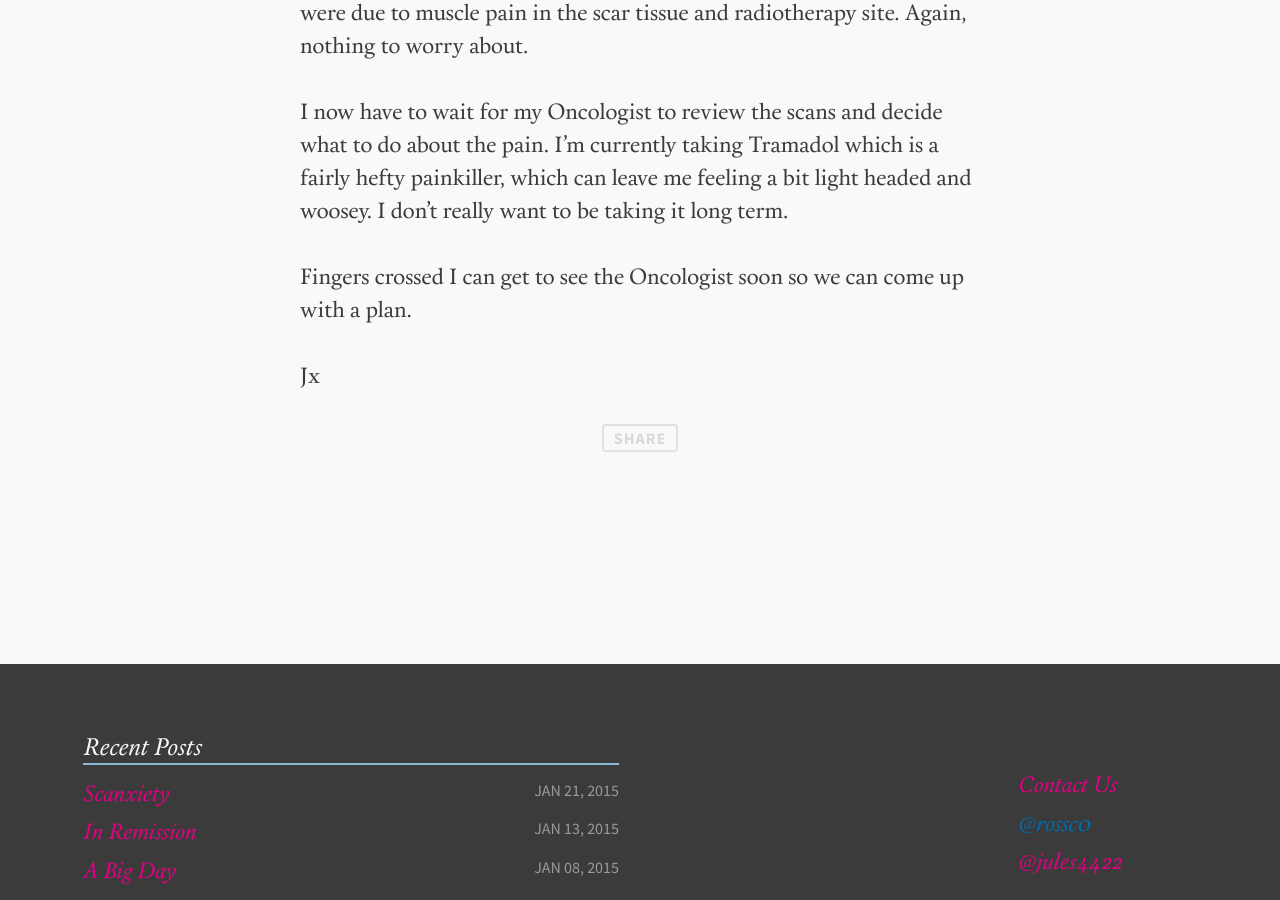
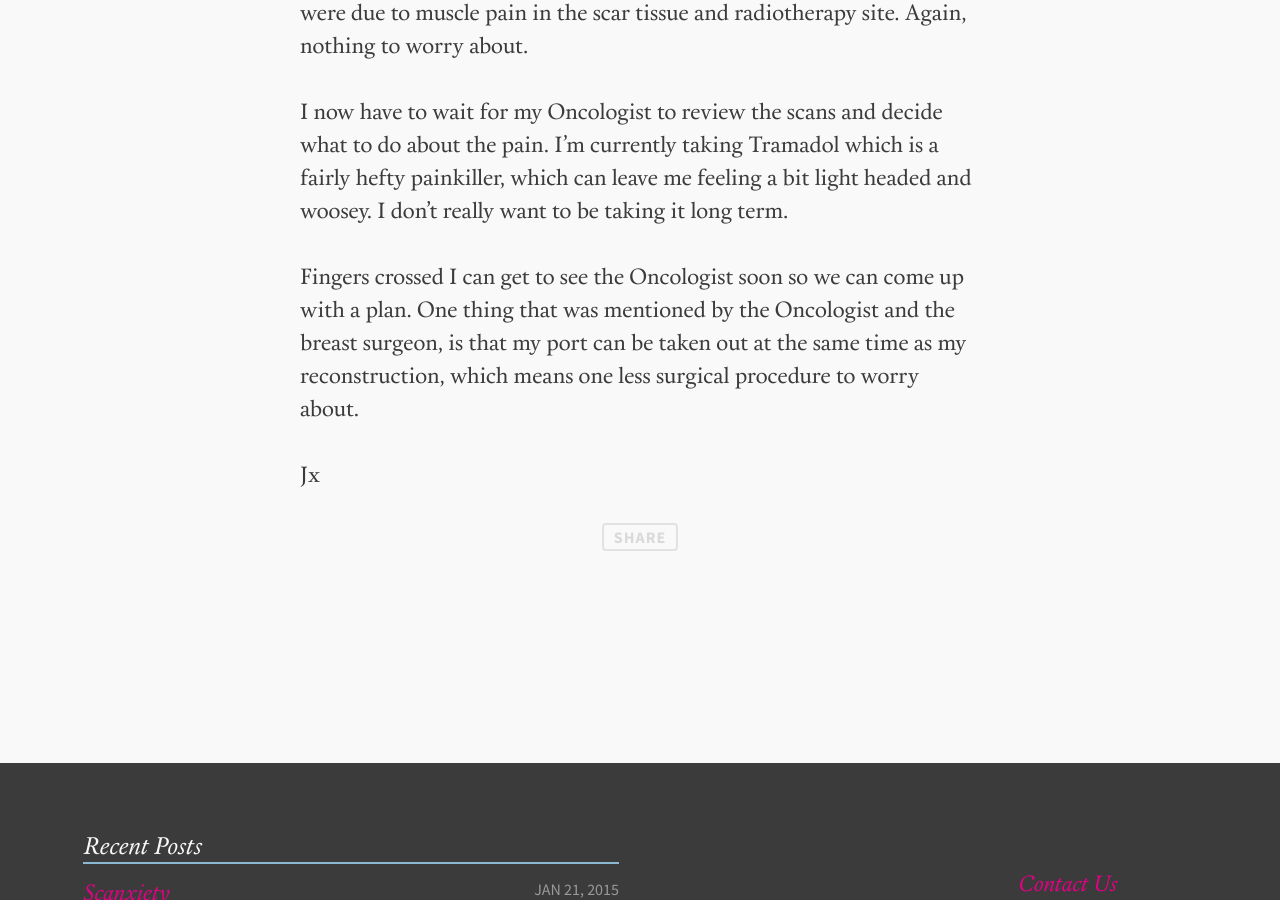
Before and after one commit to rozza/biglump, a Jekyll site: the page built from _posts/2015-01-21-scanxiety.md, in a window 1280 px wide and 900 px high, scrolled down 1147 px. Built offline with Jekyll 4.4.1, drawn with Linux system fonts in a browser that asks for light colours; comment, search, counter and statistics services are not loaded.

Commit message:
Add new bit to post

```diff
--- a/_posts/2015-01-21-scanxiety.md
+++ b/_posts/2015-01-21-scanxiety.md
@@ -21,6 +21,6 @@ The breast surgeon suggested that any chest pains I have been having were due to
 
 I now have to wait for my Oncologist to review the scans and decide what to do about the pain.  I'm currently taking Tramadol which is a fairly hefty painkiller, which can leave me feeling a bit light headed and woosey.  I don't really want to be taking it long term.
 
-Fingers crossed I can get to see the Oncologist soon so we can come up with a plan.
+Fingers crossed I can get to see the Oncologist soon so we can come up with a plan.  One thing that was mentioned by the Oncologist and the breast surgeon, is that my port can be taken out at the same time as my reconstruction, which means one less surgical procedure to worry about.
 
 Jx
```
